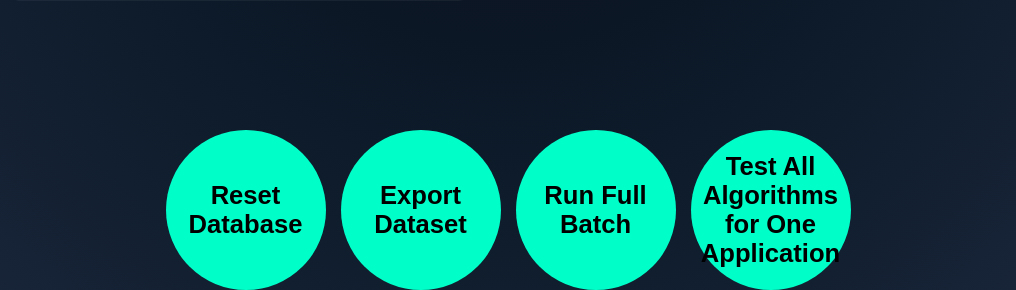
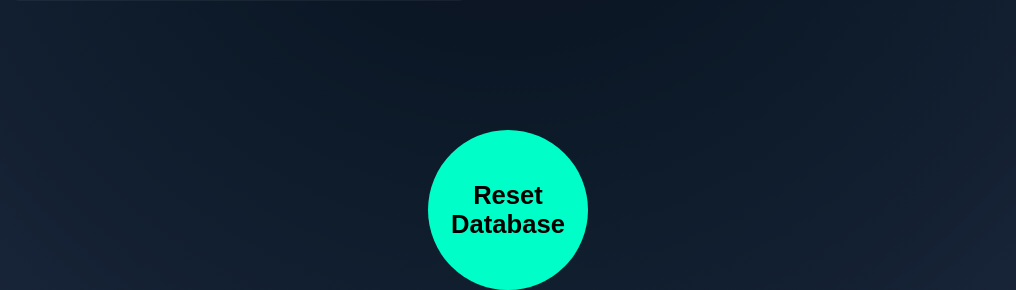
Before and after one commit to ethanchequer/FinalYearProject, a Flask app: page / in a window 1280 px wide. Shown: the part 757-1047 px from the top of the page, without its empty margins (132-1148 px from the left). Run offline with Flask 3, Linux system fonts and the light colour scheme; parts of the project's set-up code (start-up, migrations or seed data) failed here and were passed over; some libraries are stand-ins or nearby versions; some web fonts are replaced.

```diff
--- a/app.py
+++ b/app.py
@@ -488,4 +488,4 @@ def reset_database():
 # Run Flask App
 if __name__ == '__main__':
     initialize_database()
-    socketio.run(app, host="0.0.0.0", port=8000)  # If this script is run directly, start the Flask app
+    socketio.run(app, host="0.0.0.0", port=8000)
--- a/templates/index.html
+++ b/templates/index.html
@@ -289,9 +289,6 @@ socket.on('test_progress', function(data) {
     <div style="display: flex; flex-direction: column; align-items: center; margin-top: 40px;">
         <div style="display: flex; flex-wrap: wrap; gap: 15px; justify-content: center; max-width: 900px;">
             <button class="circle-button" onclick="resetDatabase()">Reset Database</button>
-            <button class="circle-button" onclick="exportCSV()">Export Dataset</button>
-            <button class="circle-button" onclick="runBatchTests()">Run Full Batch</button>
-            <button class="circle-button" onclick="runAlgorithmTestsForApplication()">Test All Algorithms for One Application</button>
         </div>
     </div>
 <script>
```
